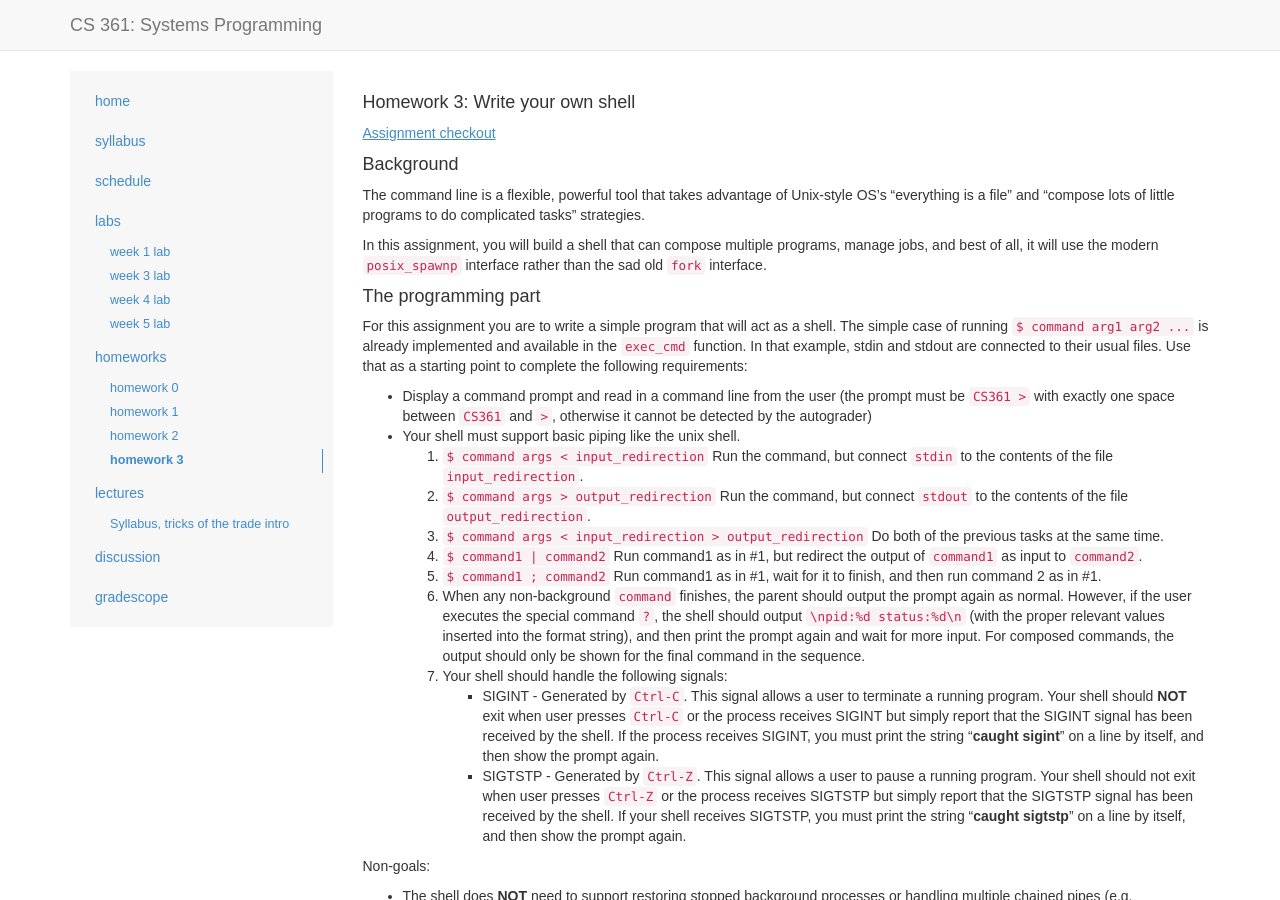
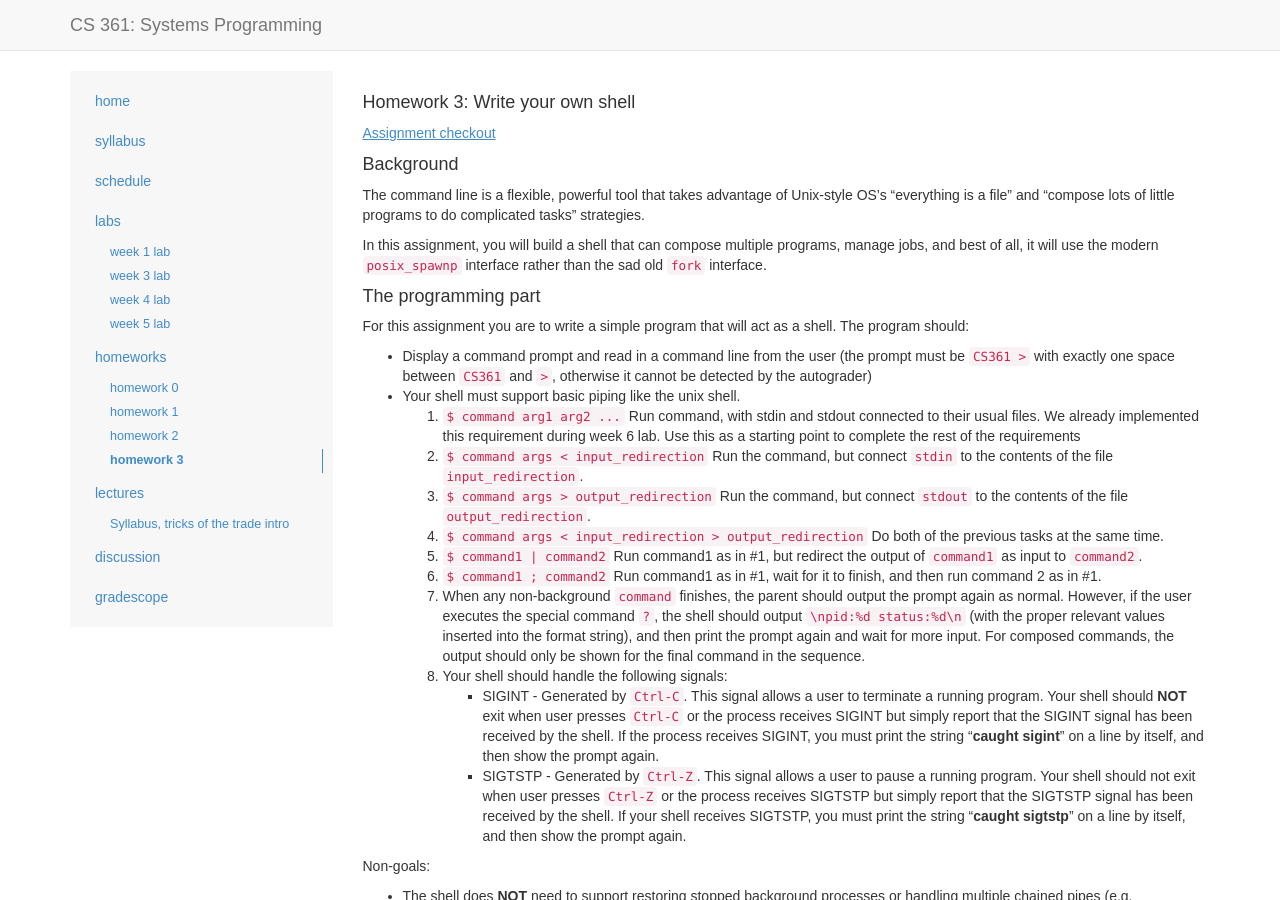
Before and after one commit to csatuic/cs361-website-old, a Jekyll site: the page built from _homeworks/homework3.md, in a window 1280 px wide and 900 px high. Built offline with Jekyll 4.4.1, drawn with Linux system fonts in a browser that asks for light colours; some web fonts are replaced.

Commit message:
bring back the first requirement (will be done during the lab)

```diff
--- a/_homeworks/homework3.md
+++ b/_homeworks/homework3.md
@@ -6,7 +6,7 @@ due:
     date: 2021-03-01T16:59:59-6:00
     description: 'Assignment #3 due'
 date: 2021-02-15
-github_link: https://classroom.github.com/a/z4CYA0aF
+github_link: https://classroom.github.com/a/2CQ1rgoo
 ---
 
 ### Homework 3: Write your own shell
@@ -23,15 +23,15 @@ of all, it will use the modern `posix_spawnp` interface rather than the sad old
 
 #### The programming part
 
-For this assignment you are to write a simple program that will act as a shell. The simple case
-of running `$ command arg1 arg2 ...` is already implemented and available in the
-`exec_cmd` function. In that example, stdin and stdout are connected to their usual files.
-Use that as a starting point to complete the following requirements:
+For this assignment you are to write a simple program that will act as a shell. The program should:
 
 * Display a command prompt and read in a command line from the user (the prompt must be `CS361 >` with
 exactly one space between `CS361` and `>`, otherwise it cannot be detected by the autograder)
 * Your shell must support basic piping like the unix shell.
-  1. `$ command args < input_redirection` Run the command, but connect `stdin` to the contents of
+  1. `$ command arg1 arg2 ...` Run command, with stdin and stdout connected to their usual files. We
+  already implemented this requirement during week 6 lab. Use this as a starting point to complete
+  the rest of the requirements
+  2. `$ command args < input_redirection` Run the command, but connect `stdin` to the contents of
      the file `input_redirection`.
   2. `$ command args > output_redirection`  Run the command, but connect `stdout` to the contents of
      the file `output_redirection`.
```
